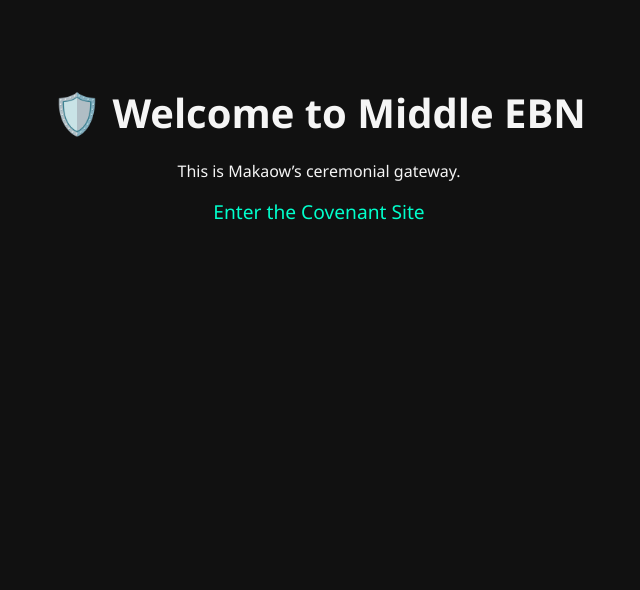
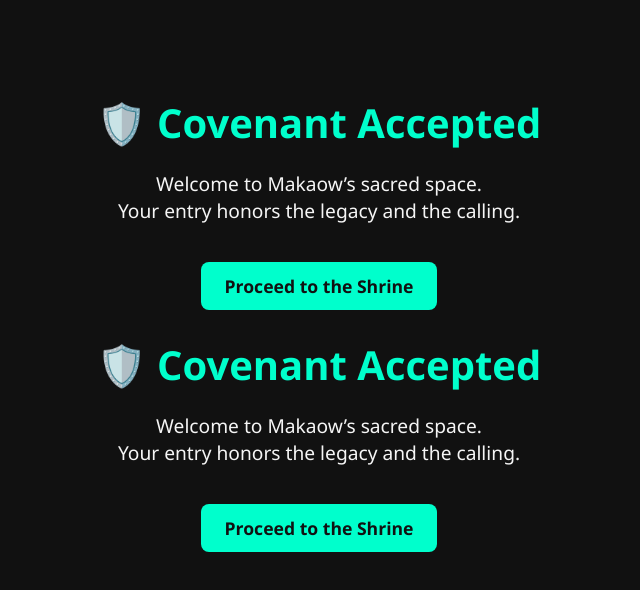
Before and after one commit to MIddleEBN/Makaow, a plain HTML site: page nextpage.html in a window 1280 px wide. Shown: the whole page, without its empty margins (321-961 px from the left). Drawn offline with Linux system fonts and the light colour scheme.

Commit message:
nextpage.html

```diff
--- a/nextpage.html
+++ b/nextpage.html
@@ -1,32 +1,89 @@
 <!DOCTYPE html>
 <html lang="en">
 <head>
-  <meta charset="UTF-8">
-  <meta name="viewport" content="width=device-width, initial-scale=1.0">
-  <title>Middle EBN | Makaow Gateway</title>
+  <meta charset="UTF-8" />
+  <meta name="viewport" content="width=device-width, initial-scale=1.0" />
+  <title>Welcome to Makaow</title>
   <style>
     body {
       background-color: #111;
       color: #f5f5f5;
       font-family: 'Segoe UI', sans-serif;
       text-align: center;
-      padding: 50px;
+      padding: 60px;
     }
     h1 {
       font-size: 2.5em;
-      margin-bottom: 0.5em;https://middleebn.github.io/Middle-EBN/home.html
+      color: #00ffcc;
+      margin-bottom: 0.5em;
+    }
+    p {
+      font-size: 1.2em;
+      margin-bottom: 2em;
     }
     a {
-      color: #00ffcc;
+      display: inline-block;
+      padding: 12px 24px;
+      background-color: #00ffcc;
+      color: #111;
       text-decoration: none;
-      font-size: 1.2em;
+      border-radius: 8px;
+      font-weight: bold;
+      font-size: 1.1em;
+    }
+    a:hover {
+      background-color: #00ddb3;
     }
   </style>
 </head>
 <body>
-  <h1>🛡️ Welcome to Middle EBN</h1>
-  <p>This is Makaow’s ceremonial gateway.</p>
-  <p><a href="https://middleebn.github.io/Middle-EBN/home.html">Enter the Covenant Site</a></p>
+  <h1>🛡️ Covenant Accepted</h1>
+  <p>Welcome to Makaow’s sacred space.<br>Your entry honors the legacy and the calling.</p>
+
+  <a href="https://sites.google.com/view/middleebn/home">Proceed to the Shrine</a>
 </body>
+</html><!DOCTYPE html>
+<html lang="en">
+<head>
+  <meta charset="UTF-8" />
+  <meta name="viewport" content="width=device-width, initial-scale=1.0" />
+  <title>Welcome to Makaow</title>
+  <style>
+    body {
+      background-color: #111;
+      color: #f5f5f5;
+      font-family: 'Segoe UI', sans-serif;
+      text-align: center;
+      padding: 60px;
+    }
+    h1 {
+      font-size: 2.5em;
+      color: #00ffcc;
+      margin-bottom: 0.5em;
+    }
+    p {
+      font-size: 1.2em;
+      margin-bottom: 2em;
+    }
+    a {
+      display: inline-block;
+      padding: 12px 24px;
+      background-color: #00ffcc;
+      color: #111;
+      text-decoration: none;
+      border-radius: 8px;
+      font-weight: bold;
+      font-size: 1.1em;
+    }
+    a:hover {
+      background-color: #00ddb3;
+    }
+  </style>
+</head>
+<body>
+  <h1>🛡️ Covenant Accepted</h1>
+  <p>Welcome to Makaow’s sacred space.<br>Your entry honors the legacy and the calling.</p>
 
+  <a href="https://sites.google.com/view/middleebn/home">Proceed to the Shrine</a>
+</body>
 </html>
```
